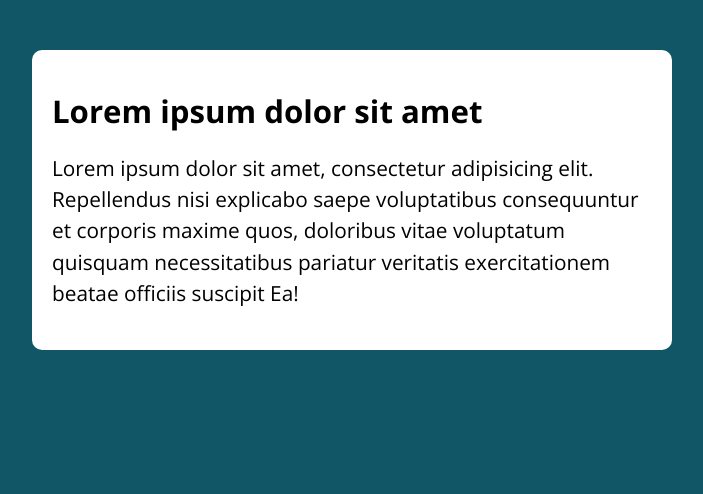
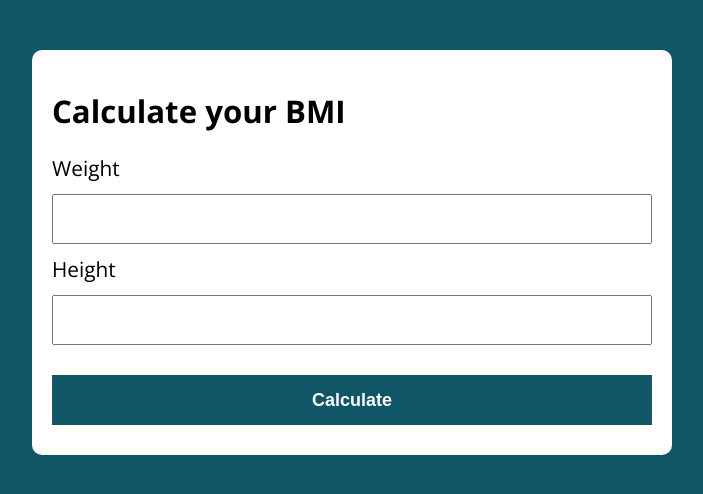
Before and after one commit to uendel-araujo/StudyJS, a plain HTML site: page ExercicioTabelaIMCmodeloDiferente/index.html in a window 1280 px wide. Shown: the whole page, without its empty margins (288-991 px from the left). Drawn offline with nearby package versions, Linux system fonts and the light colour scheme.

Commit message:
Made the HTML part

```diff
--- a/ExercicioTabelaIMCmodeloDiferente/index.html
+++ b/ExercicioTabelaIMCmodeloDiferente/index.html
@@ -5,20 +5,22 @@
   <meta charset="UTF-8">
   <meta name="viewport" content="width=device-width, initial-scale=1.0">
   <meta http-equiv="X-UA-Compatible" content="ie=edge">
-  <title>Modelo</title>
+  <title>Calculate your BMI</title>
   <link rel="stylesheet" href="./assets/css/style.css">
 </head>
 
 <body>
 
   <section class="container">
-    <h1>Lorem ipsum dolor sit amet</h1>
-    <p>
-      Lorem ipsum dolor sit amet, consectetur adipisicing elit.
-      Repellendus nisi explicabo saepe voluptatibus consequuntur et corporis
-      maxime quos, doloribus vitae voluptatum quisquam necessitatibus
-      pariatur veritatis exercitationem beatae officiis suscipit Ea!
-    </p>
+    <h1>Calculate your BMI</h1>
+    <form action="/" class="form">
+      <label for="weight">Weight</label>
+      <input type="text" id="weight" name="weight">
+      <label for="height">Height</label>
+      <input type="text" id="height" name="height">
+      <button type="submit">Calculate</button>
+    </form>
+
   </section>
 
   <script src="./assets/js/main.js"></script>
```
